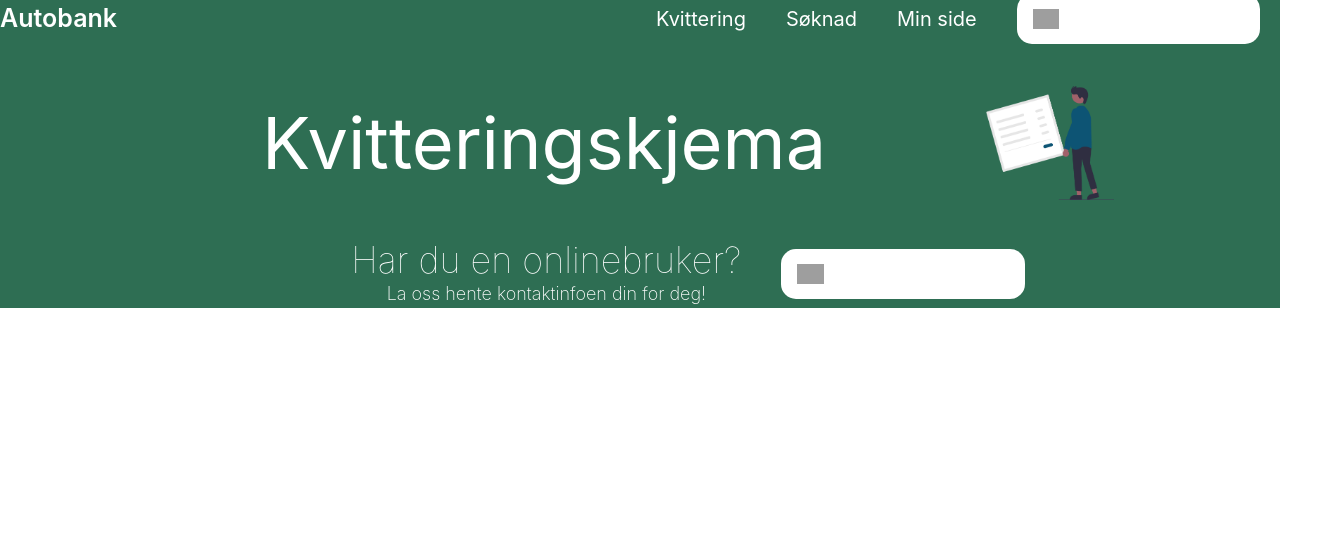
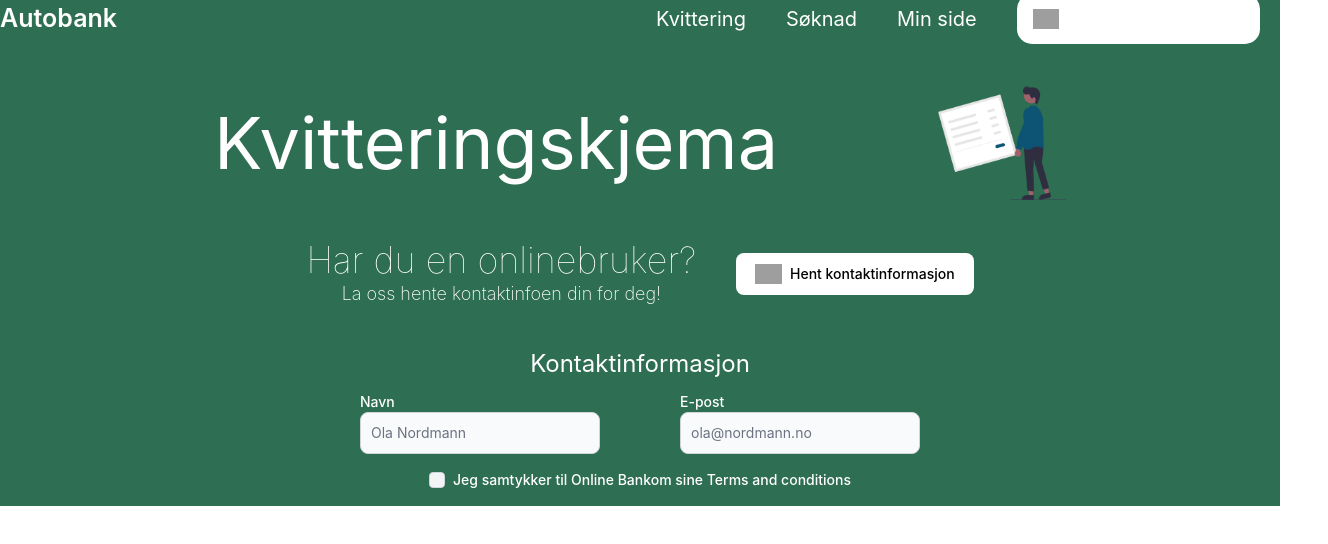
Before and after one commit to appKom/gnocchi, a React (Create React App) app: page /kvittering in a window 1280 px wide. Shown: the top 544 px of the page, 1328 px wide, since content can reach past the window. Built offline with nearby package versions, Linux system fonts and the light colour scheme; grey boxes are pictures that could not be loaded.

Commit message:
first half

```diff
--- a/package.json
+++ b/package.json
@@ -11,6 +11,7 @@
     "@types/react": "^18.2.66",
     "@types/react-dom": "^18.2.22",
     "autoprefixer": "^10.4.19",
+    "flowbite-react": "^0.8.0",
     "postcss": "^8.4.38",
     "react": "^18.2.0",
     "react-dom": "^18.2.0",
--- a/src/components/pages/Reciept_regular.tsx
+++ b/src/components/pages/Reciept_regular.tsx
@@ -1,22 +1,44 @@
+import { Button, Checkbox, Label, TextInput } from "flowbite-react";
+
 const ReceiptRegular = () => {
     const username: String = "Ola Nordmann";
 
     return (
-        <div className="flex flex-col items-center justify-center w-full h-full m-4 md:m-12">
+        <div className="flex flex-col items-center justify-center h-full m-4 md:m-12">
             <div id="Header" className="flex flex-col md:flex-row w-full items-center justify-center text-center md:text-left">
                 <h1 className='text-3xl md:text-7xl mr-0 md:mr-40 mb-4 md:mb-0'>Kvitteringskjema</h1>
                 <img src='/resources/reciept_page/Mann.png' alt='Mann' className="w-24 md:w-32" />
             </div>
-            <div id="UnderHeader" className="flex flex-col md:flex-row w-full items-center justify-center mt-6 md:mt-10 text-center md:text-left">
+
+            <div id="UnderHeader" className="flex flex-col md:flex-row items-center justify-center mt-6 md:mt-10 text-center md:text-left">
                 <div className="mb-4 md:mb-0 md:mr-10">
                     <h2 className="text-xl md:text-4xl font-thin">Har du en onlinebruker?</h2>
                     <h3 className="text-sm md:text-lg font-extralight text-center">La oss hente kontaktinfoen din for deg!</h3>
                 </div>
-                <button className="flex rounded-[15px] items-center justify-center relative py-2 px-4 h-[50px] bg-white">
+                <Button className="bg-white text-black">
                     <img src="resources/logo/online-logo-blue.png" className="h-5 mr-2" alt="Logo"></img>
-                    {username === null ? <a href="/login">Logg inn</a> : <p>{username}</p>}
-                </button>
+                    Hent kontaktinformasjon
+                </Button>
             </div>
+
+            <div id="Content" className="flex flex-col md:flex-col w-full items-center justify-center mt-6 md:mt-10 text-center md:text-left">
+                <h2 className="text-lg md:text-2xl mb-3">Kontaktinformasjon</h2>
+                <div className="flex flex-row">
+                    <div className="flex flex-col mr-20">
+                        <Label htmlFor="name1" value="Navn" className="text-white"/>
+                        <TextInput id="name1" type="text" placeholder="Ola Nordmann" required />
+                    </div>
+                    <div className="flex flex-col">
+                        <Label htmlFor="email1" value="E-post" className="text-white"/>
+                        <TextInput id="email1" type="email" placeholder="ola@nordmann.no" required />
+                    </div>
+                </div>
+                    <div className="flex items-center mt-4 mb-4">
+                        <input id="default-checkbox" type="checkbox" value="" className="w-4 h-4 text-blue-600 bg-gray-100 border-gray-300 rounded focus:ring-blue-500 dark:focus:ring-blue-600 dark:ring-offset-gray-800 focus:ring-2 dark:bg-gray-700 dark:border-gray-600" />
+                        <label htmlFor="default-checkbox" className="ms-2 text-sm font-medium text-white dark:text-gray-300">Jeg samtykker til Online Bankom sine Terms and conditions</label>
+                    </div>
+
+                </div>
         </div>
     );
 };
--- a/tailwind.config.js
+++ b/tailwind.config.js
@@ -1,10 +1,15 @@
+const flowbite = require("flowbite-react/tailwind");
+
 /** @type {import('tailwindcss').Config} */
 module.exports = {
   content: [
     "./src/**/*.{js,jsx,ts,tsx}",
+    flowbite.content()
   ],
   theme: {
     extend: {},
   },
-  plugins: [],
+  plugins: [
+    flowbite.plugin()
+  ],
 }
```
Also changed, not shown: 1 other file (tests, documents, lock files or other folders).
